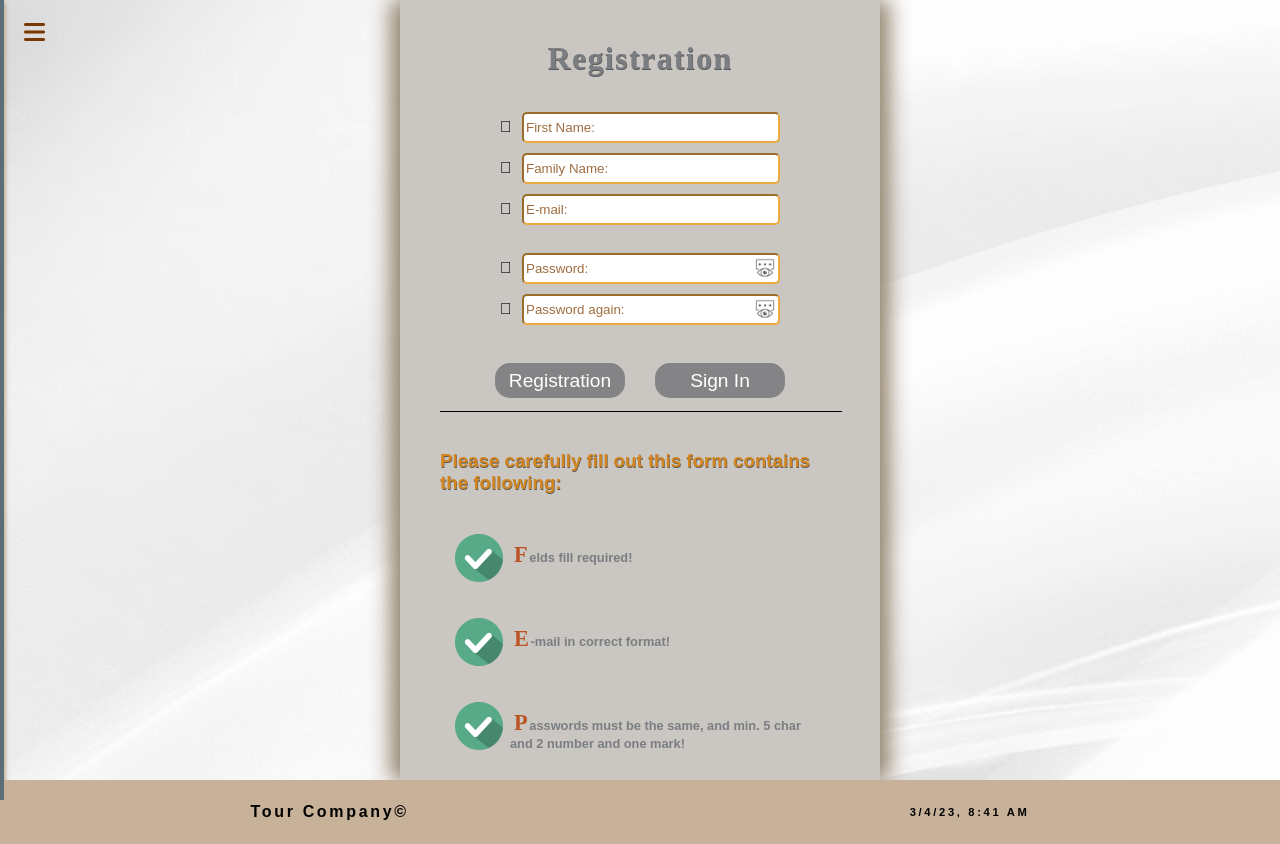
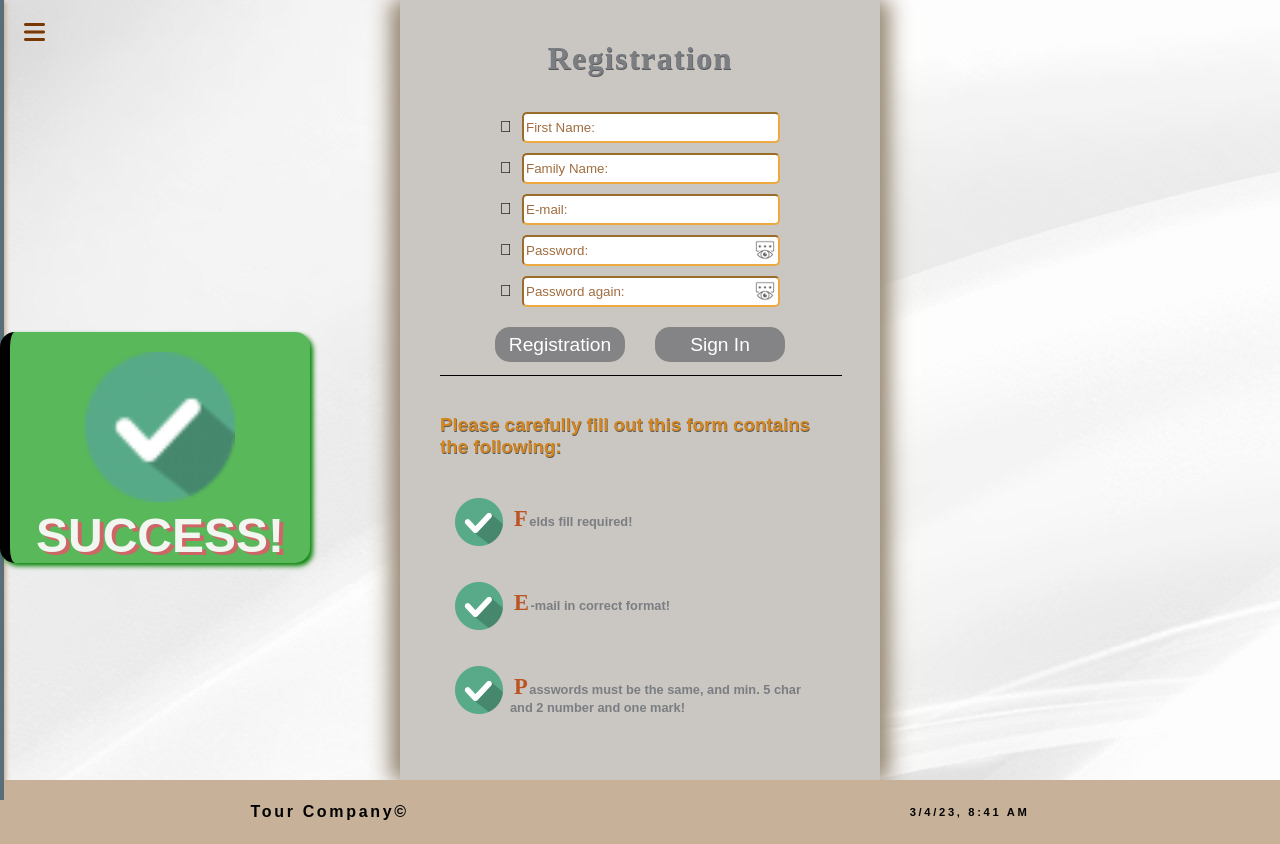
Before and after one commit to kulta1990/Webshop, an Angular app: page /registration in a window 1280 px wide. Built offline with nearby package versions, Linux system fonts and the light colour scheme.

Commit message:
registration warning style, initial succeed purchasing animation

```diff
--- a/src/app/homepage/homepage.component.css
+++ b/src/app/homepage/homepage.component.css
@@ -328,19 +328,22 @@
      border-radius: 15px;
      padding: 30px;
      justify-content: start;
-     display: none;
+     /*display: none;*/
      overflow-y: scroll;
  }
 
  .imgDetails {
      max-width: 200px;
      max-height: 200px;
-     object-fit: contain;
 
  }
 
  #close_1 {
      clear: right;
+ }
+
+ .row {
+     padding: 10px;
  }
 
  .p {
@@ -349,13 +352,15 @@
      margin-bottom: 20px;
      font-family: 'PT Serif', serif;
      font-size: 0.9rem;
-
+     margin-top: 20px;
      letter-spacing: 0.5pt;
      color: #5c3f3f;
  }
 
  .h2 {
      margin: 20px;
+     text-align: center;
+     font-size: 3rem;
      color: #3d3e3f;
      font-style: italic;
  }
@@ -365,6 +370,7 @@
      margin-right: 2px;
      font-weight: 600;
  }
+
  .col-6 {
      max-width: 50%;
      display: inline-block;
@@ -376,7 +382,41 @@
      margin: 10px;
      border-radius: 10px;
      box-shadow: 2px 2px 6px #e9d9af;
+     animation-name: kep;
+     animation-duration: 2s;
+     animation-delay: 1s;
+     animation-fill-mode: both;
 
+ }
+
+ @keyframes kep {
+     25% {
+         transform: rotateZ(5deg);
+         margin-right: 20px;
+     }
+
+     35% {
+         transform: rotateZ(-10deg);
+     }
+
+     45% {
+         transform: rotateZ(20deg);
+     }
+
+     55% {
+         max-width: 380px;
+     }
+
+     75% {
+         transform: rotateX(360deg);
+     }
+
+     100% {
+         transform: rotateZ(0);
+         max-width: 300px;
+         margin-left: 20px;
+
+     }
  }
 
  .aside {
--- a/src/app/homepage/homepage.component.html
+++ b/src/app/homepage/homepage.component.html
@@ -62,7 +62,8 @@
                         voluptate quia accusantium quo reiciendis maiores aperiam iusto vel, rem eaque obcaecati
                         laborum.
                         Ipsum, voluptatibus. <span class="fontColor">Temporibus</span>.</p>
-                    <p class="p">Lorem ipsum dolor sit amet consectetur, adipisicing elit. Sit quasi ex ad deserunt sunt illo fuga
+                   <hr>
+                        <p class="p">Lorem ipsum dolor sit amet consectetur, adipisicing elit. Sit quasi ex ad deserunt sunt illo fuga
                         quos, eos dolorum officia provident est sequi repudiandae natus quo inventore, molestiae
                         laudantium
                         aspernatur!Minima quibusdam enim commodi tenetur doloribus iste neque dicta voluptatum
--- a/src/app/registration/registration.component.css
+++ b/src/app/registration/registration.component.css
@@ -140,6 +140,62 @@ h3 {
     text-shadow: 0.5px 0.5px rgb(90, 89, 89);
 }
 
+#smallEmail {
+    color: red;
+    font-size: 0.7rem;
+}
+
+/*---------------------- OK div pop-up, purchase succeed----------------------*/
+#OK {
+    width: 300px;
+    transform: translateY(-28rem);
+
+    position: absolute;
+    display: flex;
+    justify-content: center;
+    background-color: rgb(89, 184, 89);
+    z-index: +4;
+    box-shadow: 3px 3px 5px green;
+    border-radius: 15px;
+    border-left: 10px solid black;
+    animation-name: ok;
+    animation-duration: 4s;
+
+
+}
+@keyframes ok {
+    0%
+    {
+        transform: translateX(15rem);
+    }
+    25%{
+        transform: translateY(-25rem);
+    }
+    50%{
+       margin-left: 500px;}
+
+100%{
+    margin-left: 50%;
+}
+}
+
+#OK>p {
+    font-size: 3rem;
+    color: rgb(241, 246, 241);
+    position: relative;
+    margin-top: 11rem;
+    display: block;
+    font-weight: 600;
+    text-shadow: 4px 3px rgb(205, 103, 103);
+}
+
+#imgOK {
+    margin-top: 20px;
+    margin-bottom: 20px;
+    width: 150px;
+    position: absolute;
+}
+
 
 /*--------------------footer --------------------*/
 
--- a/src/app/registration/registration.component.html
+++ b/src/app/registration/registration.component.html
@@ -1,14 +1,15 @@
 <div class="container-fluid">
     <div class="holder">
 
-        <form class="form" action="#" method="post">
+        <form class="form" action="/post.php" method="post">
             <h1>Registration</h1>
             <i class="fa-solid fa-user"></i>
             <input type="text" name="Fname" required id="Fname" minlength="1" placeholder="First Name:"><br>
             <i class="fa-solid fa-user"></i>
             <input type="text" name="Lname" required id="Lname" minlength="1" placeholder="Family Name:"><br>
             <i class="fa-solid fa-envelope"></i>
-            <input type="email" name="email" required id="email" placeholder="E-mail:"><br><br>
+            <input type="email" name="email" required id="email" placeholder="E-mail:"><br>
+            <p id="smallEmail"></p>
             <i class="fa-solid fa-key"></i>
             <img src="../../assets/icons8-show-password-50.png" alt="eye" title="eye" id="eye1" class="eye"
                 (click)="PassShow()">
@@ -17,7 +18,8 @@
             <img (click)="PassShow()" src="../../assets/icons8-show-password-50.png" alt="eye" title="eye" class="eye"
                 id="eye2" (click)="PassShow()">
 
-            <input type="password" name="password_again" id="password_again" placeholder="Password again:"><br><br>
+            <input type="password" name="password_again" id="password_again" placeholder="Password again:"><br>
+            <p id="smallEmail"></p>
             <button type="submit" id="btnReg" (click)="Regexp()">Registration</button>
             <button type="submit" id='btnSign'>Sign In</button>
         </form>
@@ -39,6 +41,11 @@
     </div>
 
 </div>
+<!--  If it's OK pop-up OK section -->
+<div id="OK">
+    <img id="imgOK" src="../../assets/check.png" alt="check" title="check">
+    <p>SUCCESS!</p>
+</div>
 <footer>
     <p>Tour Company&copy;</p>
     <p id="datum">{{datum | date:"short"}}</p>
--- a/src/app/registration/registration.component.ts
+++ b/src/app/registration/registration.component.ts
@@ -27,11 +27,14 @@ export class RegistrationComponent {
 
 
       if (!(regexEmail.test(email))) {
-        alert('Not valid e-mail address!');
+        let textEmail = document.querySelector('#smallEmail') as HTMLElement;
+        textEmail.innerHTML = 'Invalid e-mail address!';
       } else if (!(regexPasswort.test(password))) {
-        alert('The password must be min. 5 character and must contain min. 1 uppercase + min. 1 lowercase + sign!');
+        let textEmail = document.querySelector('#smallEmail') as HTMLElement;
+        textEmail.innerHTML = 'The password must be min. 5 character and must contain min. 1 uppercase + min. 1 lowercase + sign!';
       } else if (password !== passwordAgain) {
-        alert('The passwords do not match!');
+        let textEmail = document.querySelector('#smallEmail') as HTMLElement;
+        textEmail.innerHTML = 'The passwords do not match!';
       }
     })
 
@@ -63,4 +66,7 @@ export class RegistrationComponent {
       }
     });
   }
+
+
+
 }
```
Lines whose indentation alone changed are shown as unchanged.
